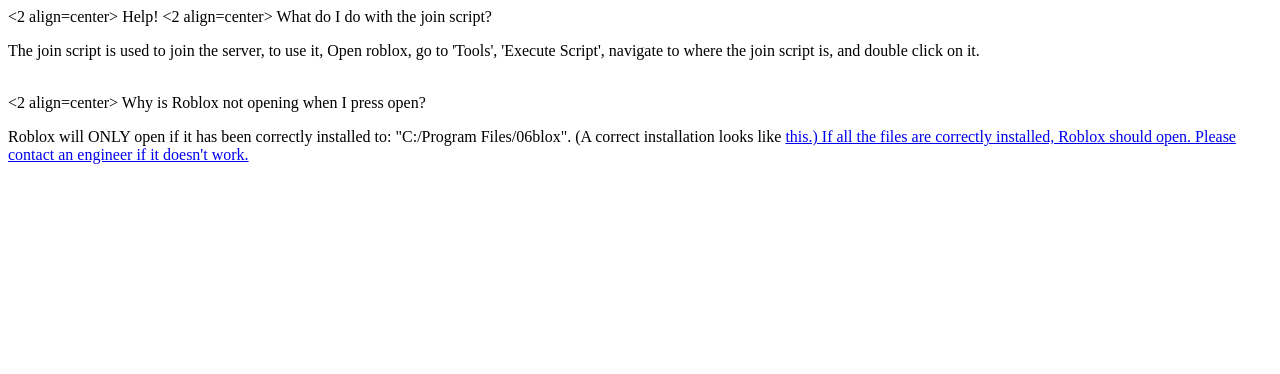
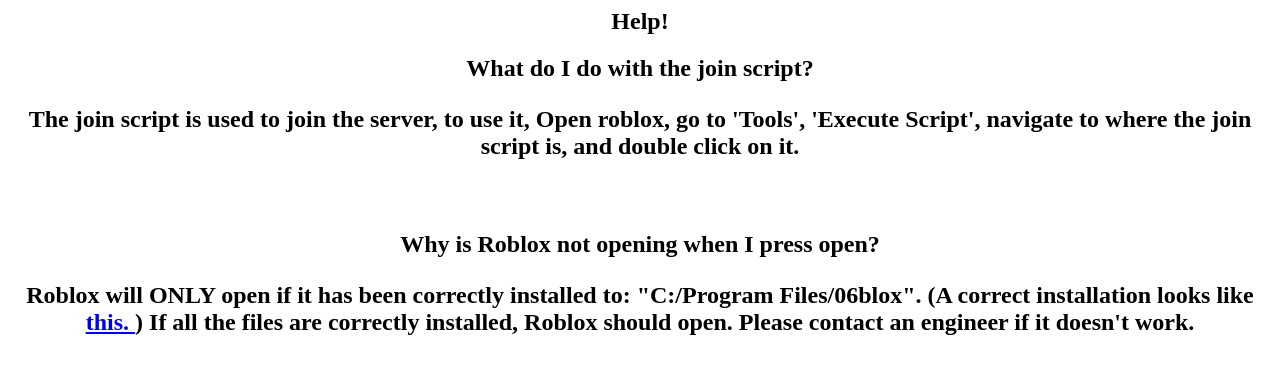
Before and after one commit to Boalbads/Boalbads.github.io, a plain HTML site: page thing/help/index.html in a window 1280 px wide. Drawn offline with Linux system fonts and the light colour scheme.

Commit message:
Update index.html

```diff
--- a/thing/help/index.html
+++ b/thing/help/index.html
@@ -2,13 +2,13 @@
 	Help
 </title>
 
-<2 align=center>
+<h2 align=center>
 
 Help!
 
 </h>
 
-<2 align=center>
+<h2 align=center>
 
 What do I do with the join script?
 
@@ -20,12 +20,12 @@
 
 <br>
 
-<2 align=center>
+<h2 align=center>
 
 Why is Roblox not opening when I press open?
 
 </h>
 
 <p>
-Roblox will ONLY open if it has been correctly installed to: "C:/Program Files/06blox". (A correct installation looks like <a href=https://boalbads.github.io/thing/help/correctinstall.xxx>this.) If all the files are correctly installed, Roblox should open. Please contact an engineer if it doesn't work.
+Roblox will ONLY open if it has been correctly installed to: "C:/Program Files/06blox". (A correct installation looks like <a href=https://boalbads.github.io/thing/help/correctinstall.xxx>this. </a>) If all the files are correctly installed, Roblox should open. Please contact an engineer if it doesn't work.
 </p>
```
